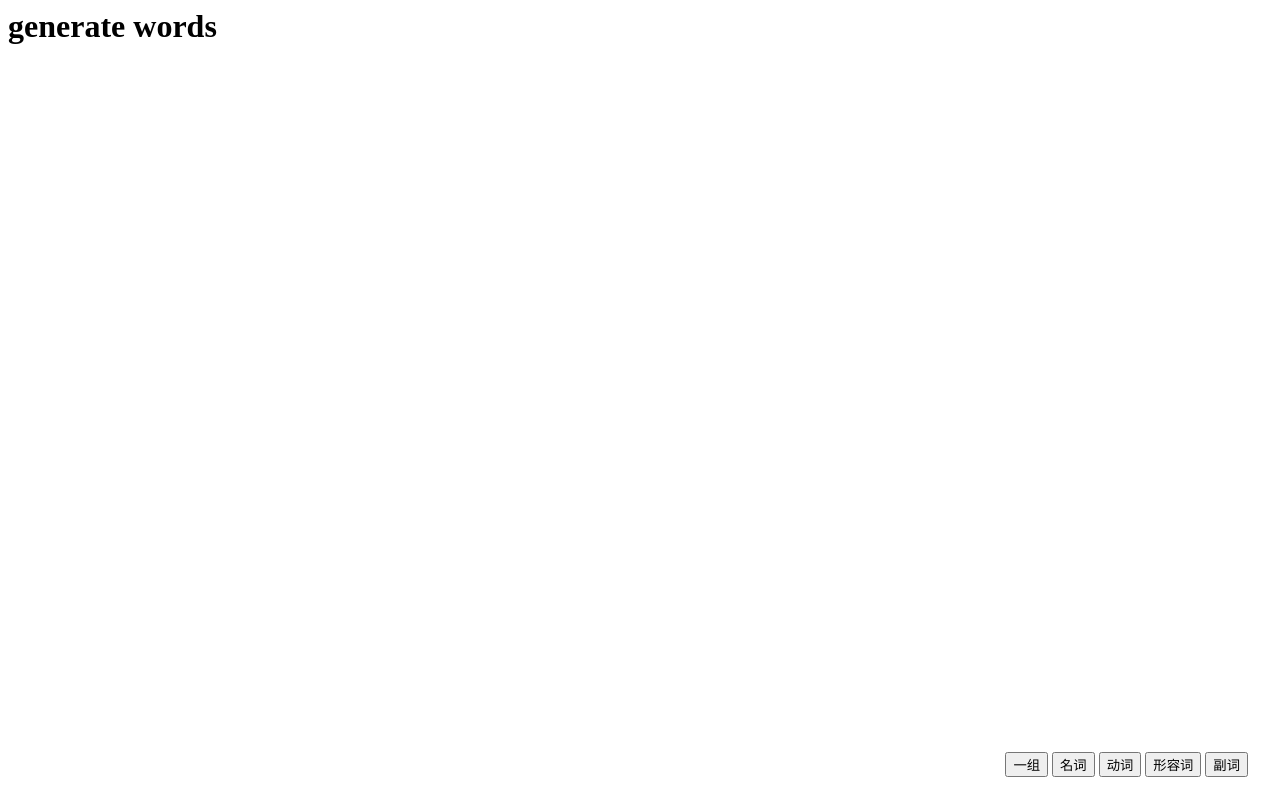
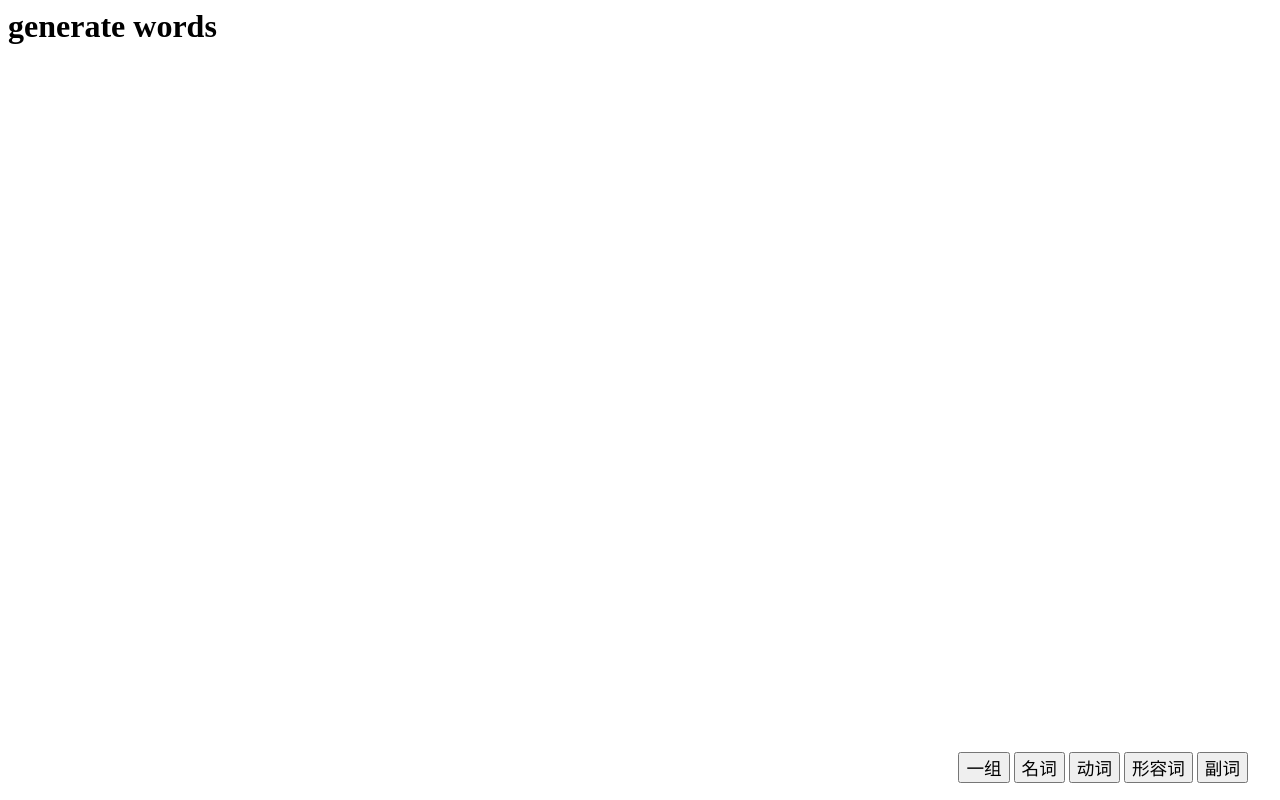
Before and after one commit to futurist/write-story, a website: page html/index.html in a window 1280 px wide. Drawn offline with Linux system fonts and the light colour scheme.

Commit message:
adjust button size

```diff
--- a/html/index.html
+++ b/html/index.html
@@ -9,6 +9,9 @@
     height: 1rem;
     right: 2rem;
     bottom: 2rem;
+  }
+  #generate button {
+    font-size: 1.1rem;
   }
 </style>
 <script>
```
